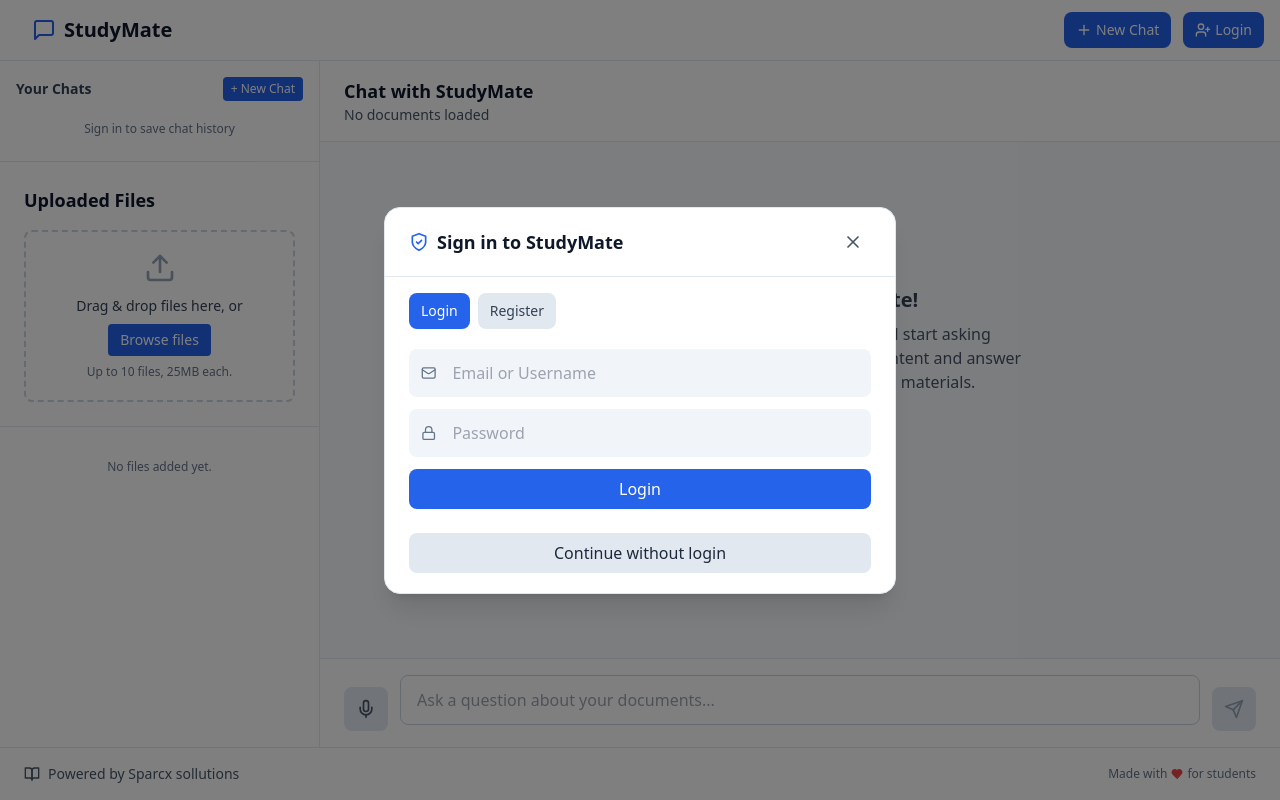
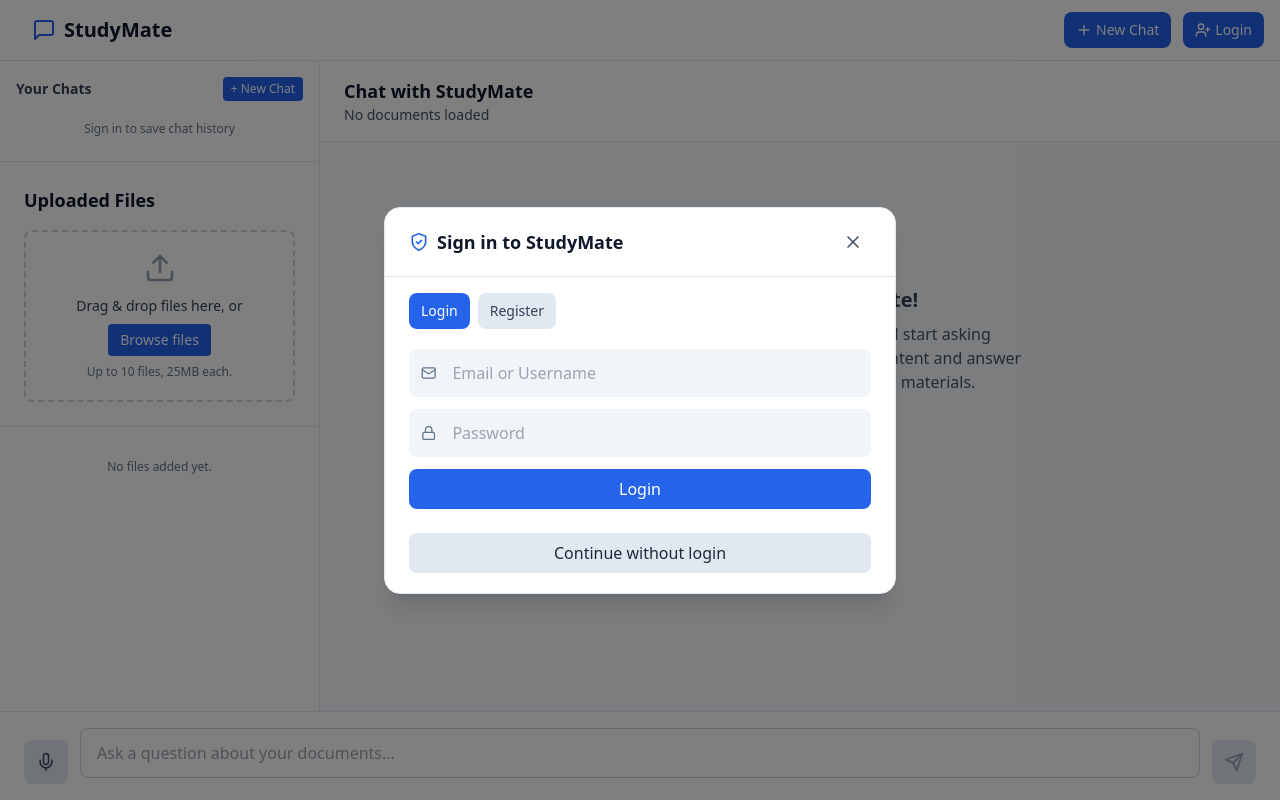
Before and after one commit to inno-vin/studymate-frontend, a React (Create React App) app: page / in a window 1280 px wide. Built offline with nearby package versions, Linux system fonts and the light colour scheme.

Commit message:
Update ChatInterface.js

```diff
--- a/src/components/ChatInterface.js
+++ b/src/components/ChatInterface.js
@@ -201,12 +201,9 @@ const ChatInterface = ({ chatHistory, onSendMessage, isLoading, uploadedDocs })
         )}
       </AnimatePresence>
 
-      {/* Message Input */}
-      {/* <div className="bg-white border-t border-academic-200 px-6 py-4">*/}
-<div className="bg-white border-t border-academic-200 px-6 py-4 sticky bottom-0">
+     <div className="fixed bottom-0 left-0 right-0 bg-white border-t border-academic-200 px-6 py-4">
   <form onSubmit={handleSubmit} className="flex items-end space-x-3">
-
-          {/* 🎙️ Voice Button (Left side) */}
+    {/* 🎙️ Voice Button */}
     <motion.button
       type="button"
       onClick={handleVoiceInput}
@@ -230,9 +227,6 @@ const ChatInterface = ({ chatHistory, onSendMessage, isLoading, uploadedDocs })
         rows={1}
         disabled={isLoading}
       />
-            {/* <div className="absolute bottom-2 right-2 text-xs text-academic-400">
-              Press Enter to send, Shift+Enter for new line
-            </div>*/}
     </div>
 
     {/* Send Button */}
@@ -251,6 +245,7 @@ const ChatInterface = ({ chatHistory, onSendMessage, isLoading, uploadedDocs })
     </motion.button>
   </form>
 </div>
+
     </div>
   );
 };
```
Lines whose indentation alone changed are shown as unchanged.
